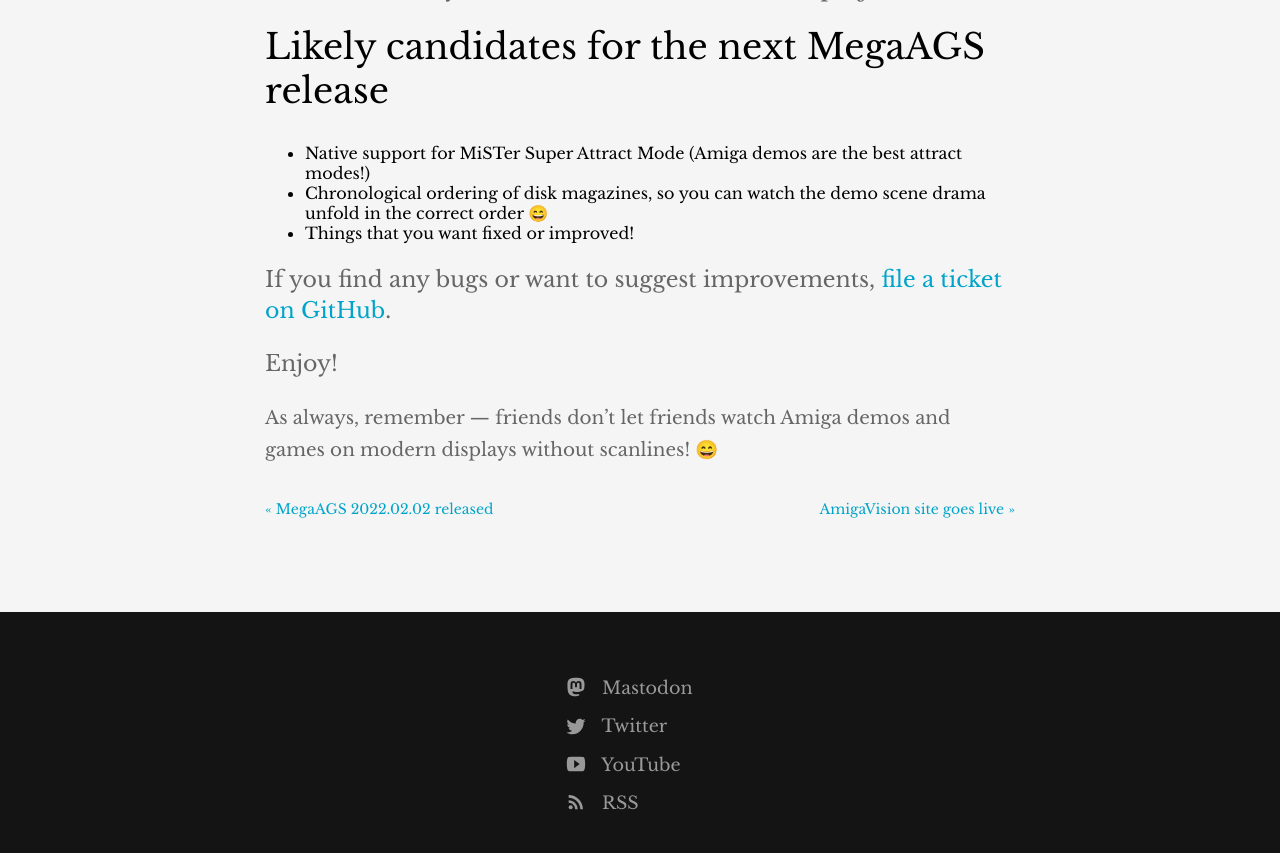
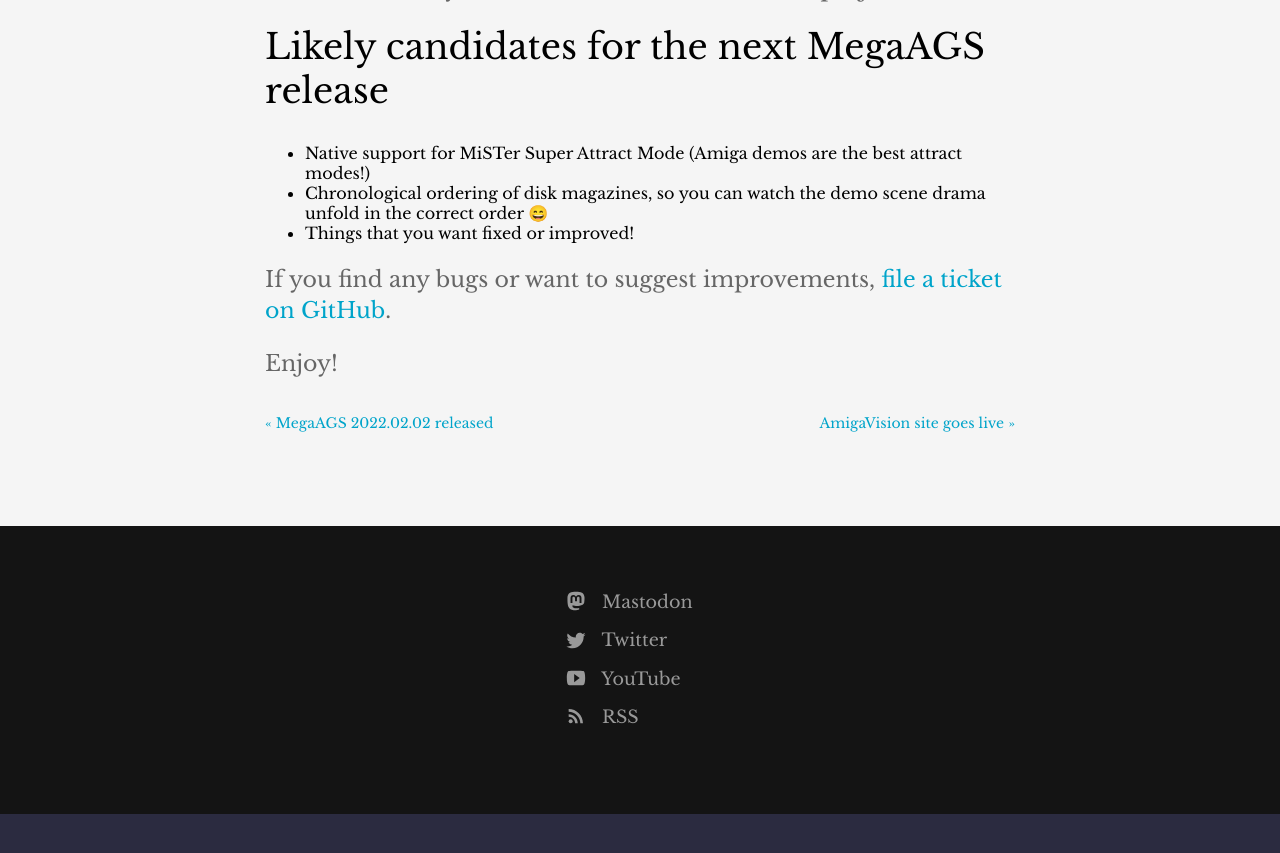
Before and after one commit to amigavision/amigavision.github.io, a Jekyll site: the page built from _posts/2022-06-06-2022.06.06.md, in a window 1280 px wide and 900 px high, scrolled down 2432 px. Shown: the top 853 px of the window. Built offline with Jekyll 4.4.1, drawn with Linux system fonts in a browser that asks for light colours; after the commit the page ends 3246 px from its top, so only the background shows below that.

Commit message:
Will be default soon 😊

```diff
--- a/_posts/2022-06-06-2022.06.06.md
+++ b/_posts/2022-06-06-2022.06.06.md
@@ -45,7 +45,5 @@
 
 Enjoy!
 
-<small>As always, remember — friends don’t let friends watch Amiga demos and games on modern displays without scanlines! 😄</small>
-
 [UNESCO]:http://demoscene-the-art-of-coding.net/2020/04/21/demoscene-nominated-as-intangible-unesco-cultural-heritage-in-germany
 [file a ticket on GitHub]:https://github.com/Optiroc/AGSImager/issues
```
Also changed, not shown: _posts/2022-02-02-2022.02.02.md (+0 -2 lines).
